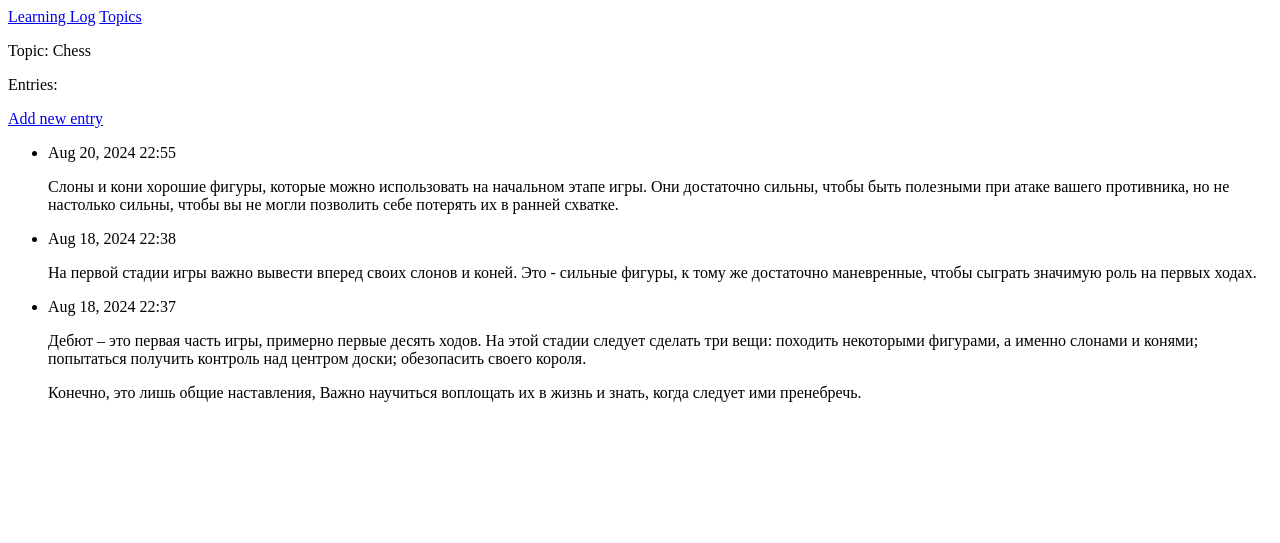
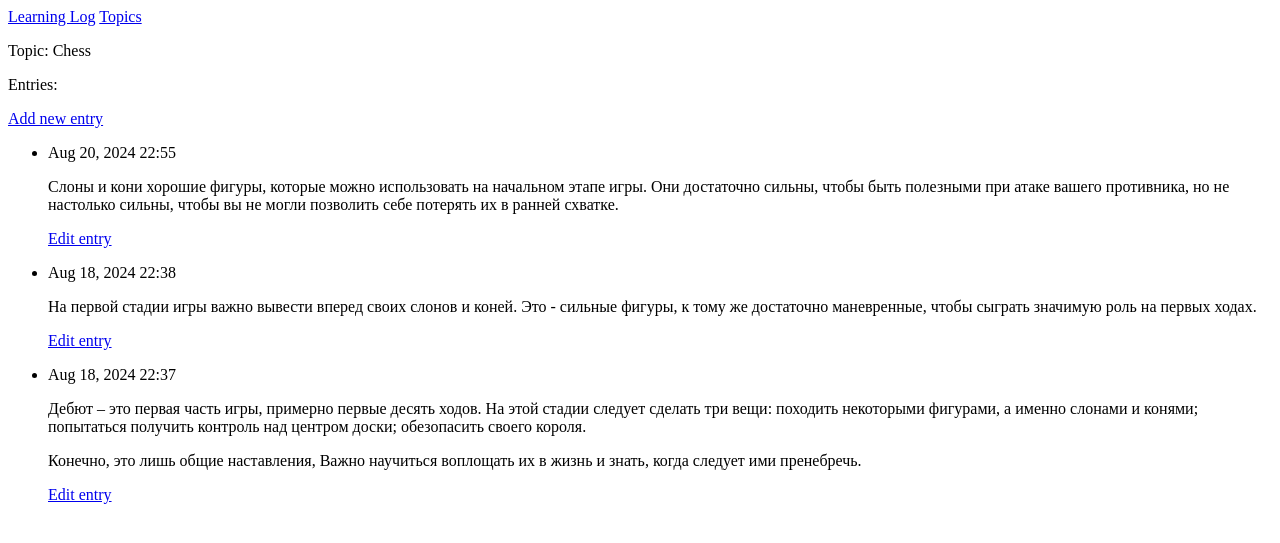
Before and after one commit to Hocuda/learning_log, a Django app: page /topics/1/ in a window 1280 px wide. Shown: the top 543 px of the page. Run offline with Django 5.2, Linux system fonts and the light colour scheme; data comes from the database, SQL or seed files in the repository; both versions use the stored data as it was after the commit.

Commit message:
webpage with form for edit entries

```diff
--- a/learning_logs/templates/learning_logs/index.html
+++ b/learning_logs/templates/learning_logs/index.html
@@ -1,4 +1,3 @@
-<p>
 {% extends "learning_logs/base.html" %}
 
 {% block content %}
--- a/learning_logs/templates/learning_logs/topic.html
+++ b/learning_logs/templates/learning_logs/topic.html
@@ -12,6 +12,9 @@
 			<li>
 				<p>{{ entry.date_added|date:'M d, Y H:i' }}</p>
 				<p>{{ entry.text|linebreaks }}</p>
+				<p>
+					<a href="{% url 'learning_logs:edit_entry' entry.id %}">Edit entry</a>
+				</p>
 			</li>
 		{% empty %}
 			<li>There are no entries for this topic yet.</li>
--- a/learning_logs/urls.py
+++ b/learning_logs/urls.py
@@ -15,4 +15,6 @@ urlpatterns = [
 	path('new_topic/', views.new_topic, name='new_topic'),
 	# Страница для добавления новой записи
 	path('new_entry/<int:topic_id>/', views.new_entry, name='new_entry'),
+	# Страница, для редактирования записи
+	path('edit_entry/<int:entry_id>/', views.edit_entry, name='edit_entry'),
 ]
--- a/learning_logs/views.py
+++ b/learning_logs/views.py
@@ -1,5 +1,5 @@
 from django.shortcuts import render, redirect
-from .models import Topic
+from .models import Topic, Entry
 from .forms import TopicForm, EntryForm
 
 def index(request):
@@ -53,3 +53,21 @@ def new_entry(request, topic_id):
 	# Показать пустую или недецствительную форму
 	context = {'topic': topic, 'form': form}
 	return render(request, 'learning_logs/new_entry.html', context)
+
+def edit_entry(request, entry_id):
+	"""Редактировать сущевствующую модель"""
+	entry = Entry.objects.get(id=entry_id)
+	topic = entry.topic
+
+	if request.method != 'POST':
+		# Исходній запрос, заполнить форму существующей записью
+		form = EntryForm(instance=entry)
+	else:
+		# POST пакет принят, обработка данных
+		form = EntryForm(instance=entry, data=request.POST)
+		if form.is_valid():
+			form.save()
+			return redirect('learning_logs:topic', topic.id)
+
+	context = {'entry': entry, 'topic': topic, 'form': form}
+	return render(request, 'learning_logs/edit_entry.html', context)
```
Also changed, not shown: learning_logs/templates/learning_logs/edit_entry.html (added, +14 -0 lines), db.sqlite3.
